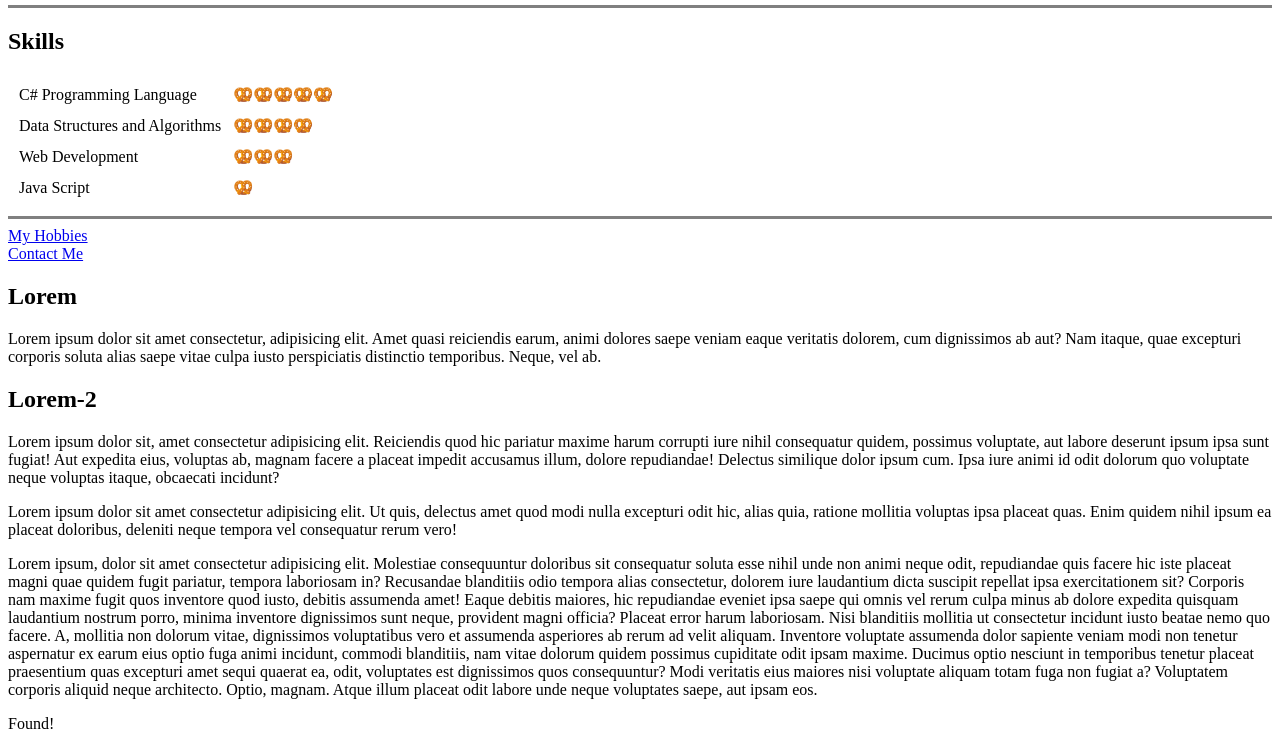
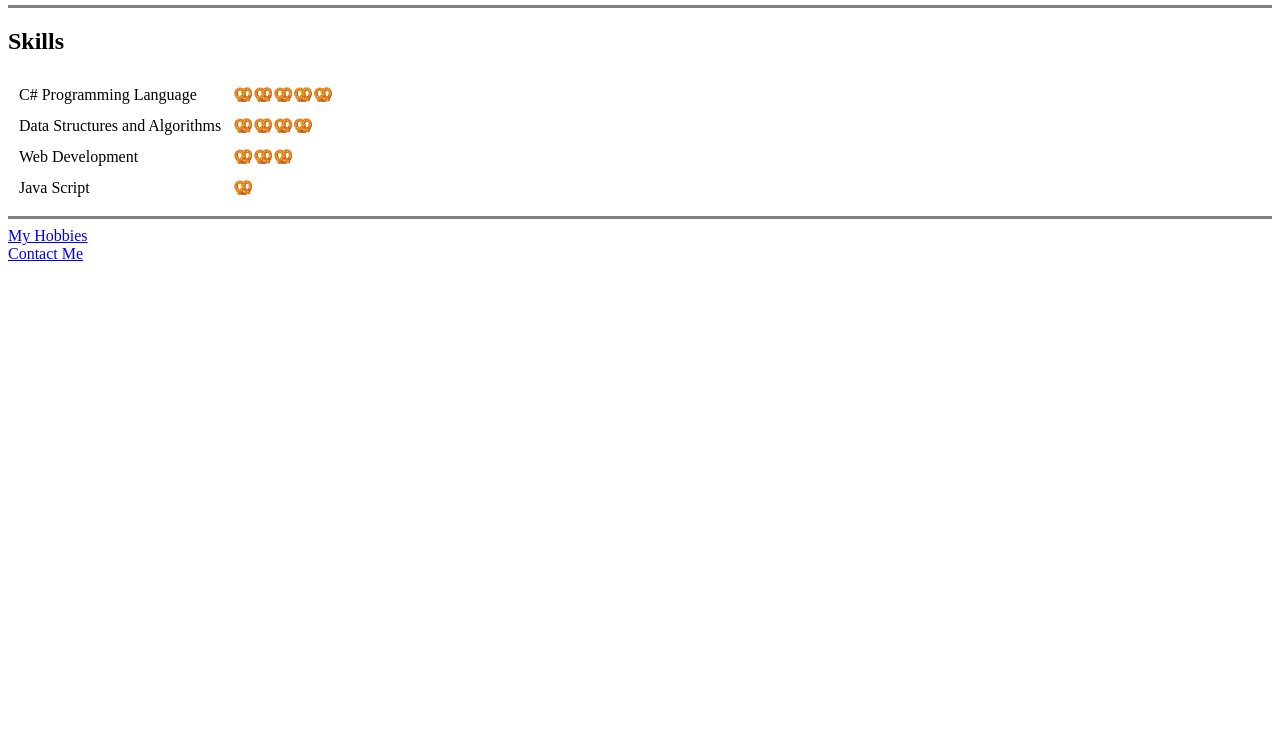
Before and after one commit to KreatorXoX/cv, a plain HTML site: page index.html in a window 1280 px wide. Shown: the part 583-1332 px from the top of the page. After the commit the page ends 854 px from the top, so only its background shows below. Drawn offline with Linux system fonts and the light colour scheme.

Commit message:
Update index.html
Removed commented codes.

```diff
--- a/index.html
+++ b/index.html
@@ -9,7 +9,6 @@
 </head>
 
 <body>
-    <!-- <a href="#findme">To head over to the find me.</a> -->
 
     <table cellspacing="10">
         <tr>
@@ -89,37 +88,6 @@
     <a href="hobbies.html">My Hobbies</a>
     <br>
     <a href="contact.html">Contact Me</a>
-
-    <h2>Lorem</h2>
-    <p>Lorem ipsum dolor sit amet consectetur, adipisicing elit. Amet quasi reiciendis earum, animi dolores saepe veniam
-        eaque veritatis dolorem, cum dignissimos ab aut? Nam itaque, quae excepturi corporis soluta alias saepe vitae
-        culpa iusto perspiciatis distinctio temporibus. Neque, vel ab.</p>
-    <h2>Lorem-2</h2>
-    <p>Lorem ipsum dolor sit, amet consectetur adipisicing elit. Reiciendis quod hic pariatur maxime harum corrupti iure
-        nihil consequatur quidem, possimus voluptate, aut labore deserunt ipsum ipsa sunt fugiat! Aut expedita eius,
-        voluptas ab, magnam facere a placeat impedit accusamus illum, dolore repudiandae! Delectus similique dolor ipsum
-        cum. Ipsa iure animi id odit dolorum quo voluptate neque voluptas itaque, obcaecati incidunt?</p>
-
-    <p>Lorem ipsum dolor sit amet consectetur adipisicing elit. Ut quis, delectus amet quod modi nulla
-        excepturi odit
-        hic, alias quia, ratione mollitia voluptas ipsa placeat quas. Enim quidem nihil ipsum ea placeat doloribus,
-        deleniti neque tempora vel consequatur rerum vero!</p>
-    <p>Lorem ipsum, dolor sit amet consectetur adipisicing elit. Molestiae consequuntur doloribus sit consequatur soluta
-        esse nihil unde non animi neque odit, repudiandae quis facere hic iste placeat magni quae quidem fugit pariatur,
-        tempora laboriosam in? Recusandae blanditiis odio tempora alias consectetur, dolorem iure laudantium dicta
-        suscipit repellat ipsa exercitationem sit? Corporis nam maxime fugit quos inventore quod iusto, debitis
-        assumenda amet! Eaque debitis maiores, hic repudiandae eveniet ipsa saepe qui omnis vel rerum culpa minus ab
-        dolore expedita quisquam laudantium nostrum porro, minima inventore dignissimos sunt neque, provident magni
-        officia? Placeat error harum laboriosam. Nisi blanditiis mollitia ut consectetur incidunt iusto beatae nemo quo
-        facere. A, mollitia non dolorum vitae, dignissimos voluptatibus vero et assumenda asperiores ab rerum ad velit
-        aliquam. Inventore voluptate assumenda dolor sapiente veniam modi non tenetur aspernatur ex earum eius optio
-        fuga animi incidunt, commodi blanditiis, nam vitae dolorum quidem possimus cupiditate odit ipsam maxime. Ducimus
-        optio nesciunt in temporibus tenetur placeat praesentium quas excepturi amet sequi quaerat ea, odit, voluptates
-        est dignissimos quos consequuntur? Modi veritatis eius maiores nisi voluptate aliquam totam fuga non fugiat a?
-        Voluptatem corporis aliquid neque architecto. Optio, magnam. Atque illum placeat odit labore unde neque
-        voluptates saepe, aut ipsam eos.</p>
-
-    <p id="findme">Found!</p>
 </body>
 
 </html>
```
